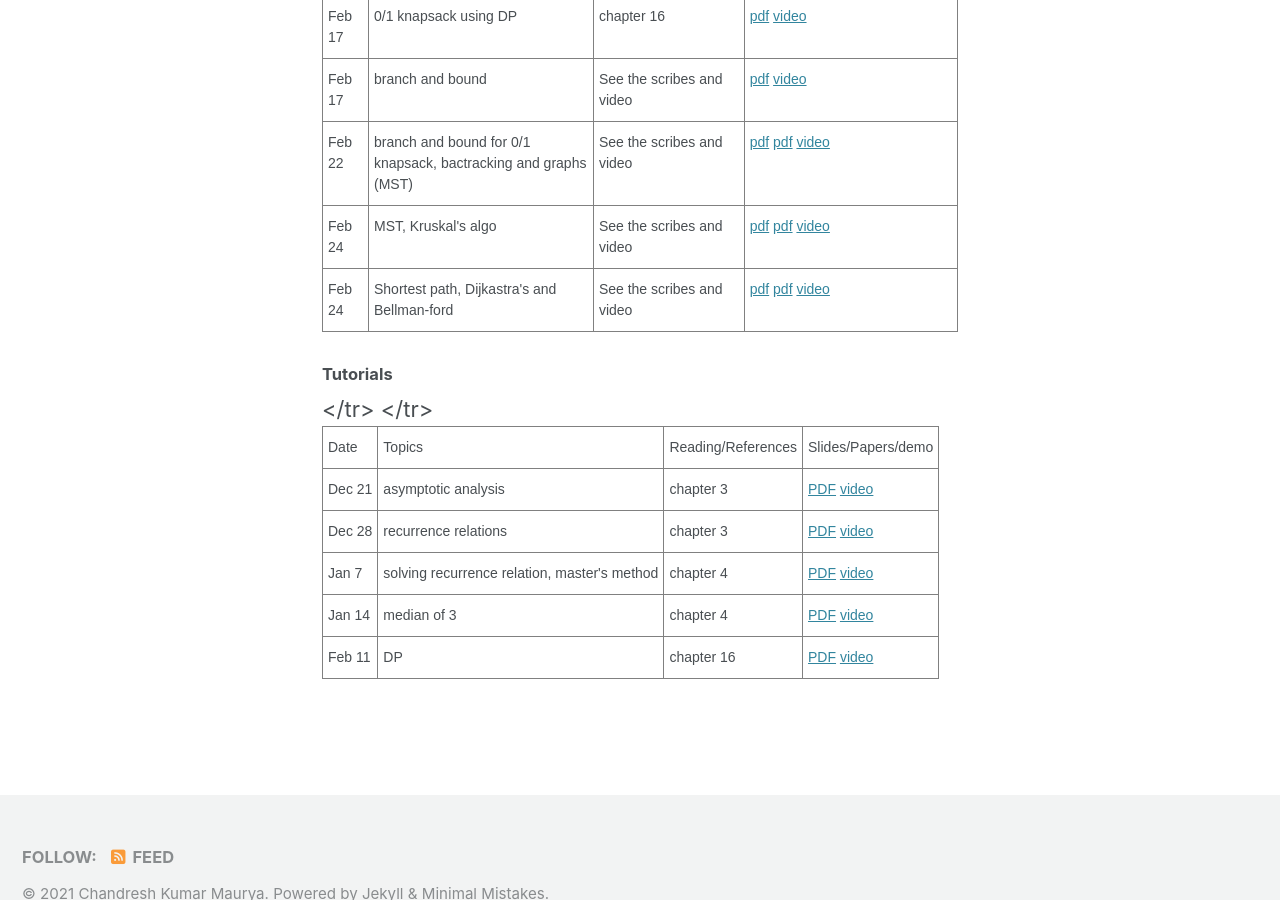
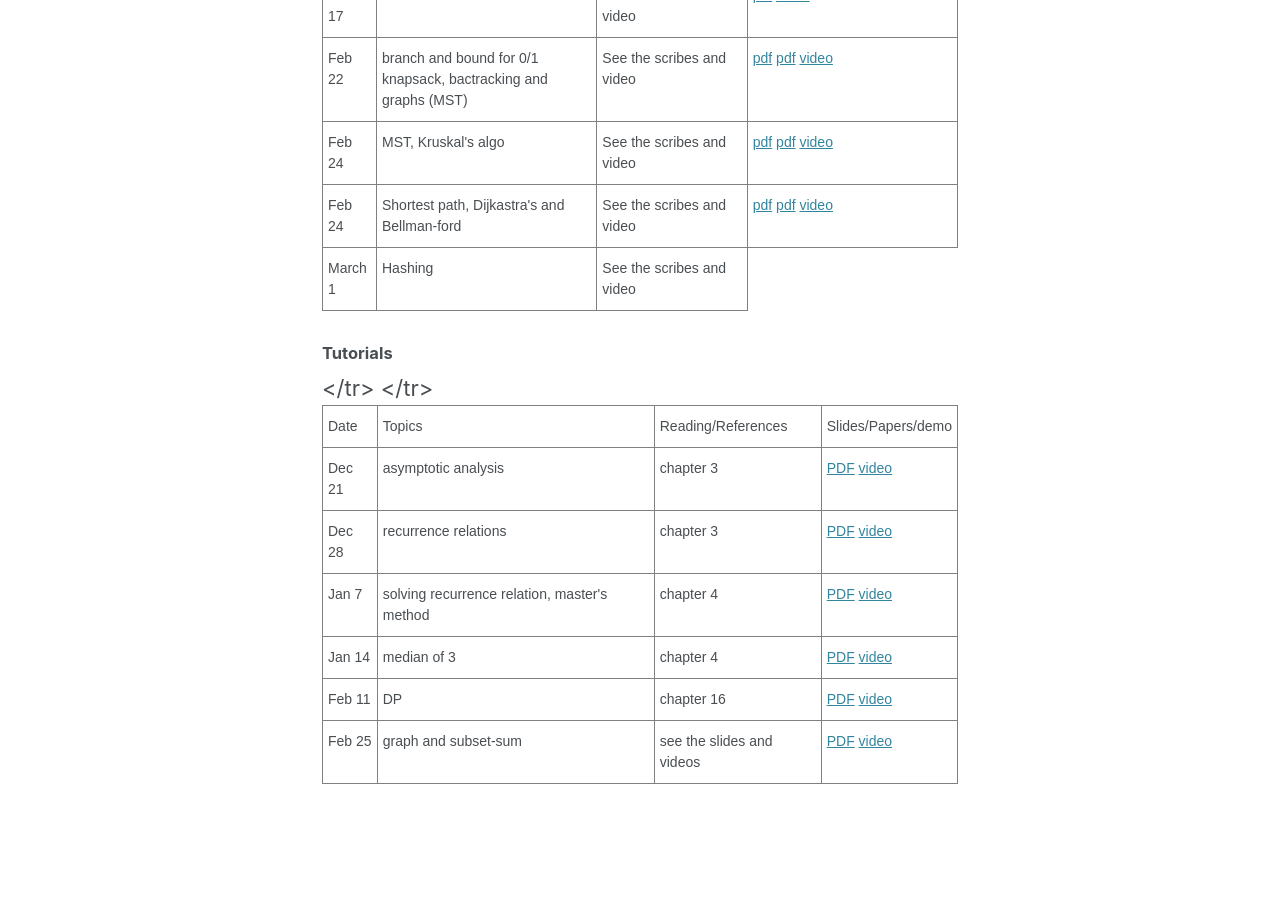
Before and after one commit to chandreshiit/oldsite, a Jekyll site: the page built from _pages/daa.md, in a window 1280 px wide and 900 px high, scrolled down 2147 px. Built offline with Jekyll 4.4.1, drawn with Linux system fonts in a browser that asks for light colours; cached includes are drawn as plain includes; nearby versions of some CDN libraries; some of the changed text lies outside the part shown.

```diff
--- a/_pages/daa.md
+++ b/_pages/daa.md
@@ -221,6 +221,15 @@ Mid-sem (30%), End-sem (40%), assignment (10%), projects (20%)
           <a href="https://drive.google.com/file/d/1831ZNVtvk91rB2SPsSU6iSf8PmKgqGMc/view?usp=sharing">video</a>
        </td>
     </tr>
+<tr>
+    <td class="tg-0pky">March 1</td>
+    <td class="tg-0pky">Hashing </td></td>
+    <td class="tg-0pky">See the scribes and video</td>
+      <a href="https://drive.google.com/file/d/1cxzCoh9uryXzT0MUxZJexcwT4xi9sOH7/view?usp=sharing">pdf</a>
+<a href="https://drive.google.com/file/d/1hElvDDTLRsRfV4kSLfagVA2yqiaIyjTq/view?usp=sharing">pdf</a>
+          <a href="https://drive.google.com/file/d/1NQr9p4CSOCyzJxu1HMwS2LptZCHrEmuM/view?usp=sharing">video</a>
+       </td>
+    </tr>
    </table>
 
 
@@ -283,4 +292,12 @@ Mid-sem (30%), End-sem (40%), assignment (10%), projects (20%)
        <a href="https://drive.google.com/file/d/1OS8nlOoc7rTdlfwX9OTZDS47MfN0ZoM2/view?usp=sharing"> video</a>
        </td>
   </tr>
+<tr>
+    <td class="tg-0pky">Feb 25</td>
+    <td class="tg-0pky">graph and subset-sum</td>
+    <td class="tg-0pky">see the slides and videos</td>
+       <td class="tg-0pky"> <a href="https://drive.google.com/file/d/1hVeVyj_uqpkKf6ccTp9ZVRfNLGPdKEX3/view?usp=sharing">PDF</a>
+       <a href="https://drive.google.com/file/d/1B91izXrMt7WSkhBu3zfdJ-p15iGN0IAg/view?usp=sharing"> video</a>
+       </td>
+  </tr>
 </table>
```
